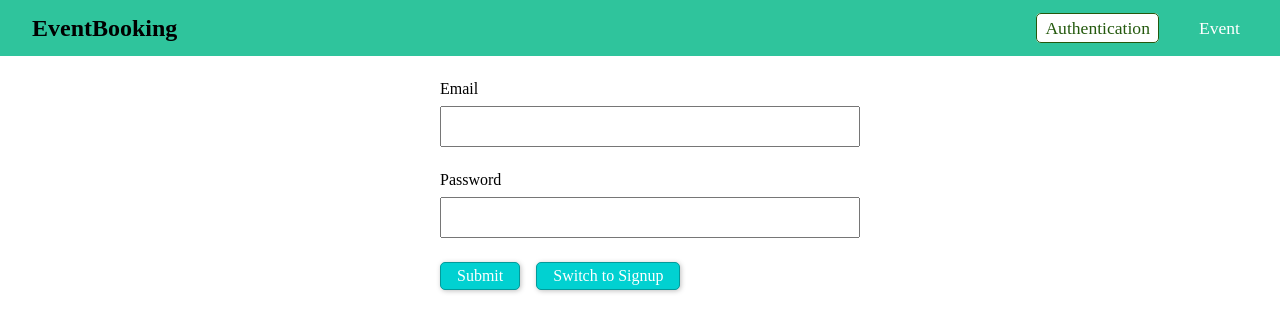
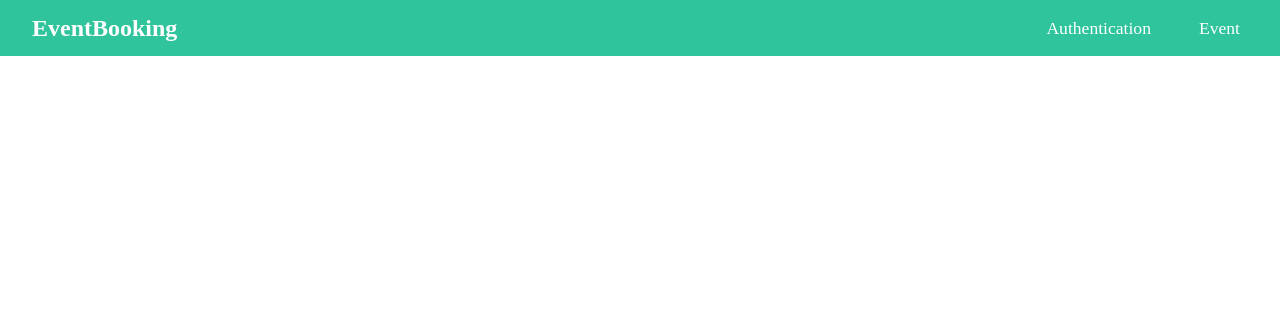
Before and after one commit to olufemi424/eventbooking, a React (Create React App) app in the folder frontend/: page / in a window 1280 px wide. Before the commit this address led to /auth. Shown: the top 332 px of the page. Built offline with nearby package versions, Linux system fonts and the light colour scheme.

Commit message:
flow control

```diff
--- a/frontend/src/App.js
+++ b/frontend/src/App.js
@@ -45,7 +45,6 @@ class App extends Component {
                 {this.state.token && <Redirect from="/auth" to="/events" />}
                 {this.state.token && <Redirect from="/auth" to="/bookings" />}
                 {!this.state.token && <Route path="/auth" component={Auth} />}
-                {!this.state.token && <Redirect to="/auth" />}
                 <Route path="/events" component={Events} />
                 {this.state.token && (
                   <Route path="/bookings" component={Bookings} />
--- a/frontend/src/components/Navigation/Navigation.css
+++ b/frontend/src/components/Navigation/Navigation.css
@@ -14,6 +14,7 @@
 .main-navigation__logo h1 {
   margin: 0;
   font-size: 1.5rem;
+  color: #fff;
 }
 
 .main-navigation__items {
--- a/frontend/src/pages/Events.js
+++ b/frontend/src/pages/Events.js
@@ -133,12 +133,14 @@ export class Events extends Component {
     });
     return (
       <Fragment>
+        {this.context.token && (
           <div className="events-control">
             <p>Share your own events</p>
             <button className="btn" onClick={this.startCreatingEventHandler}>
               Create Event
             </button>
           </div>
+        )}
         {this.state.creating && <Backdrop />}
         {this.state.creating && (
           <Modal
```
Lines whose indentation alone changed are shown as unchanged.
